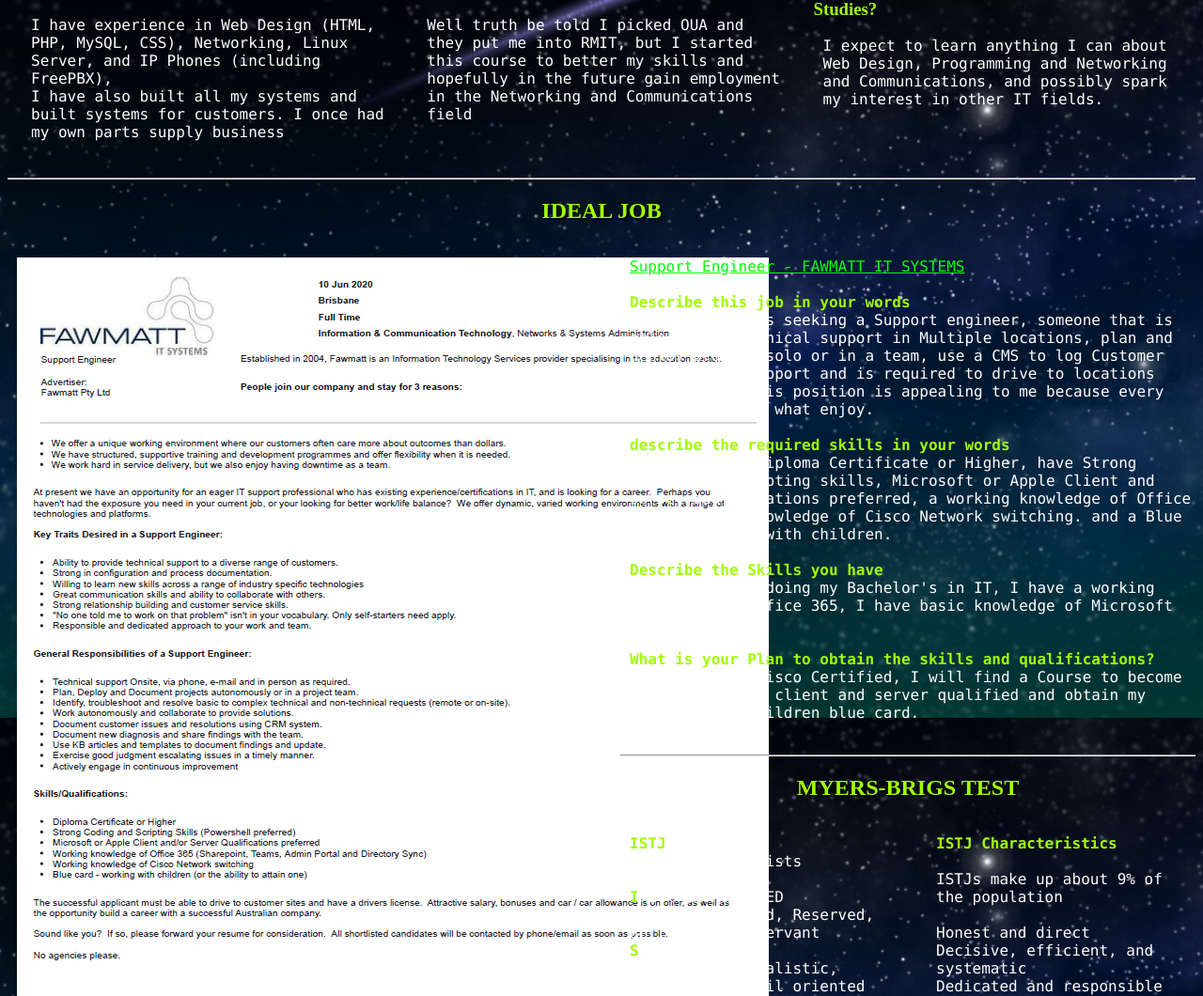
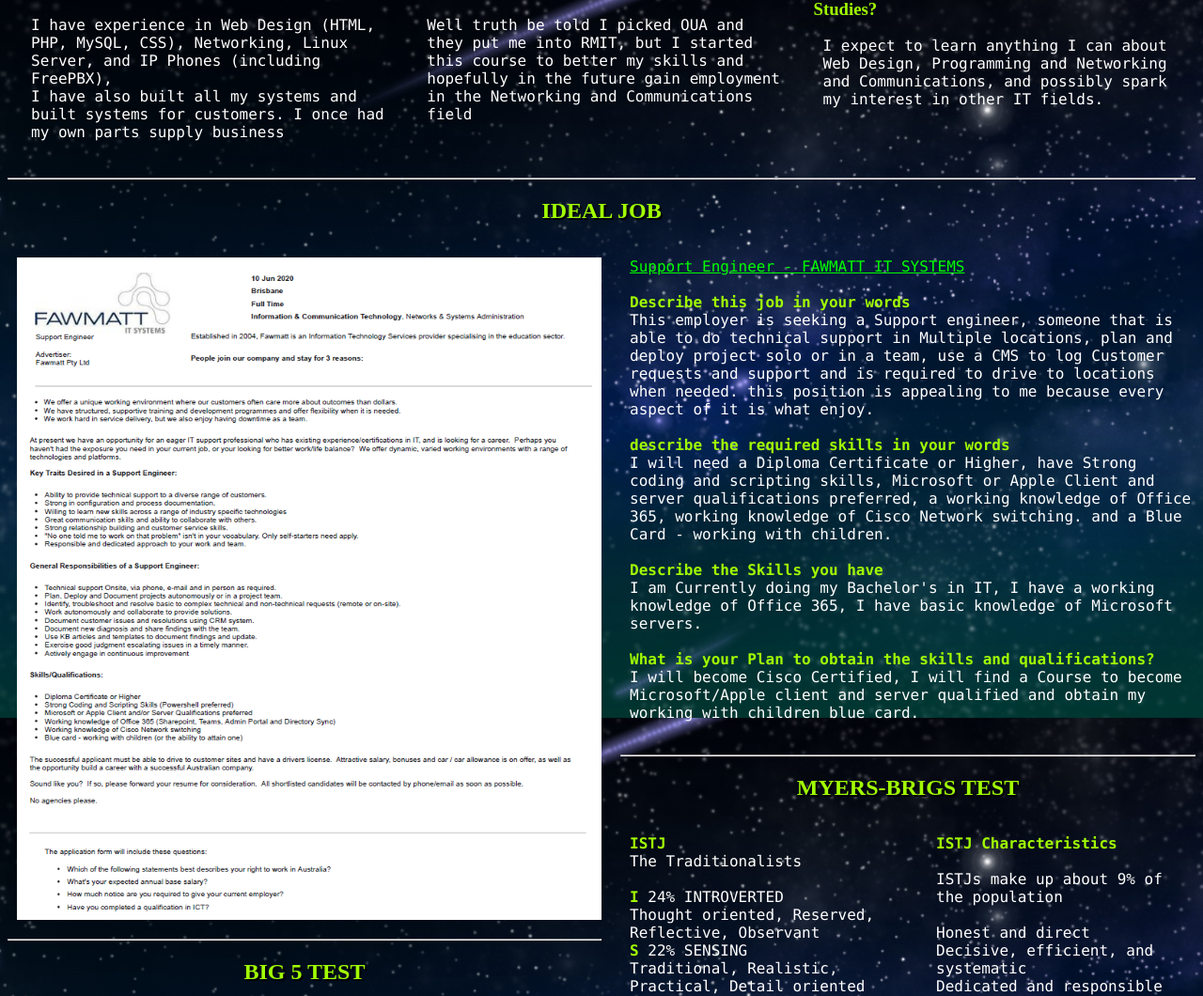
Before and after one commit to shaggy982/a1craig, a PHP site: page / in a window 1280 px wide. Shown: the part 836-1896 px from the top of the page at 94% size. Run offline with PHP 8.4, Linux system fonts and the light colour scheme.

Commit message:
Update style.css

```diff
--- a/css/style.css
+++ b/css/style.css
@@ -85,3 +85,7 @@
   padding: 20px;
   text-align: center;
 }
+img {
+	width: 100%;
+}
+}
```
